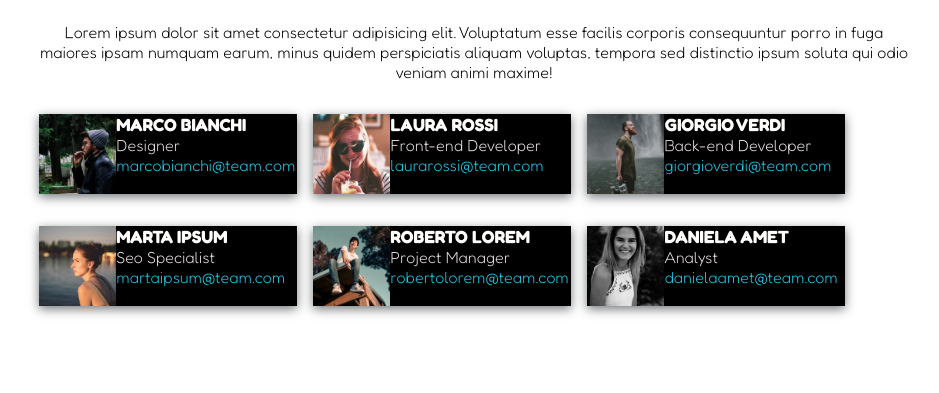
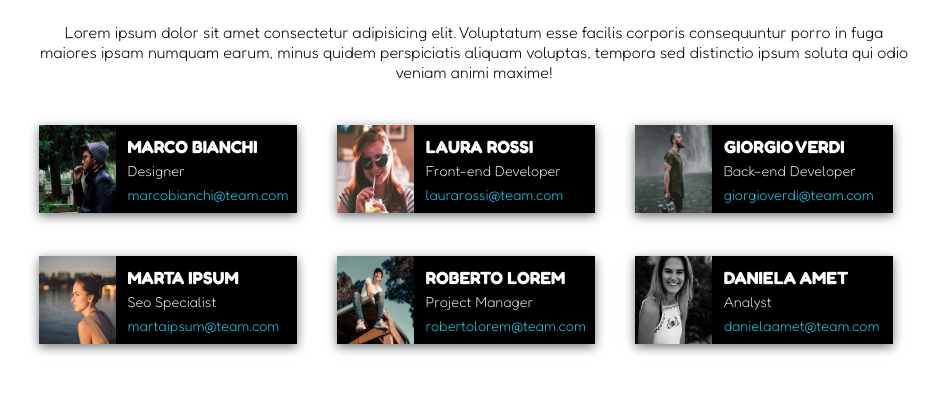
Before and after one commit to AnielloPiscopo/html-css-float-cards, a plain HTML site: page index.html in a window 1280 px wide. Shown: the part 97-490 px from the top of the page, without its empty margins (166-1105 px from the left). Drawn offline with Linux system fonts and the light colour scheme.

Commit message:
Finished the work

```diff
--- a/assets/css/style.css
+++ b/assets/css/style.css
@@ -55,15 +55,15 @@ main p{
 
 /*! Profile Cards */
 .profile-card{
-    margin-top: 2rem;
+    margin-top: 2.7rem;
     background-color: black;
     box-shadow: 0 3px 10px #727678;
-    height: 5rem;
+    height: 5.5rem;
     width: calc((100% /3 ) - 2rem);
 }
 
 .profile-card:not(.profile-card:nth-of-type(3n+3)){
-    margin-right: 1rem;
+    margin-right: 2.5rem;
 }
 
 .profile-card img{
@@ -73,6 +73,11 @@ main p{
 
 .profile-informations{
     width: 70%;
+    padding: 0.7rem 0 0 0.7rem;
+}
+
+.profile-informations :nth-child(2){
+    margin: 0.3rem 0;
 }
 
 .profile-informations h2{
@@ -89,4 +94,9 @@ main p{
     color: #1ec6e6;
     font-weight: 500;
     font-style: normal;
+    font-size: 0.9rem;
 }
+
+.profile-job{
+    font-size: 0.9rem;
+}
```
